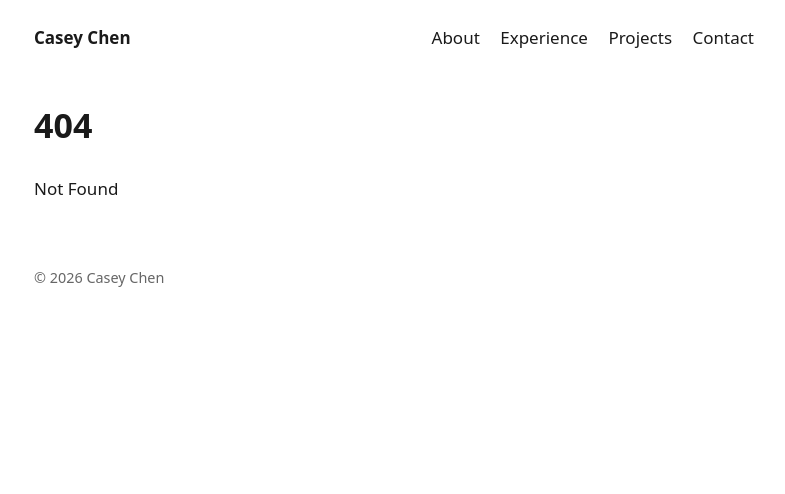
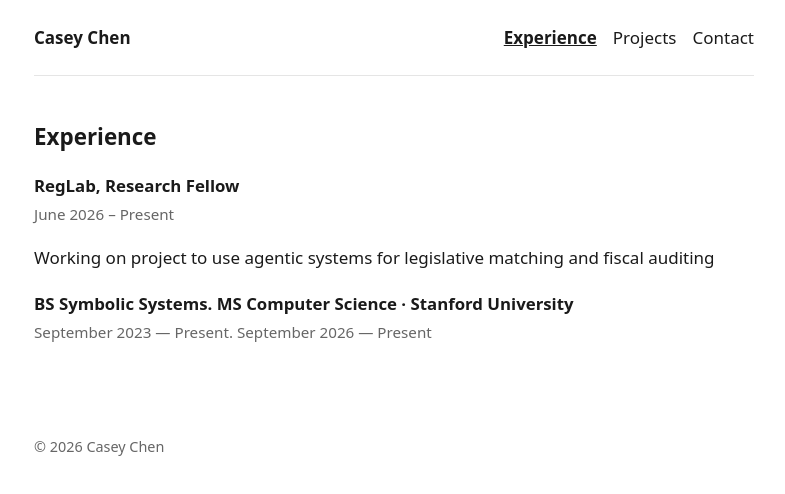
Before and after one commit to caseychen14/caseychen14.github.io, a SvelteKit app: page /experience in a window 1280 px wide. Before the commit this address had no page. Shown: the top 494 px of the page, without its empty margins (246-1031 px from the left). Built offline with nearby package versions, Linux system fonts and the light colour scheme.

Commit message:
feat: split site into separate pages with nav menu
Home now shows only name and intro; Experience, Projects, and Contact
each get their own route, and the nav highlights the current page.

Co-Authored-By: Claude Opus 5.5 (1M context) <noreply@anthropic.com>

```diff
--- a/src/routes/+layout.svelte
+++ b/src/routes/+layout.svelte
@@ -1,10 +1,16 @@
 <script lang="ts">
   import { resolve } from "$app/paths";
+  import { page } from "$app/state";
   import "../styles/global.css";
 
   let { children } = $props();
   const year = new Date().getFullYear();
   const home = resolve("/");
+  const links = [
+    { route: "/experience" as const, label: "Experience" },
+    { route: "/projects" as const, label: "Projects" },
+    { route: "/contact" as const, label: "Contact" },
+  ];
 </script>
 
 <svelte:head>
@@ -15,10 +21,14 @@
 <header class="container nav">
   <a class="brand" href={home}>Casey Chen</a>
   <nav>
-    <a href="{home}#about">About</a>
-    <a href="{home}#experience">Experience</a>
-    <a href="{home}#projects">Projects</a>
-    <a href="{home}#contact">Contact</a>
+    {#each links as link (link.route)}
+      <a
+        href={resolve(link.route)}
+        aria-current={page.url.pathname.startsWith(resolve(link.route)) ? "page" : undefined}
+      >
+        {link.label}
+      </a>
+    {/each}
   </nav>
 </header>
 <main class="container">
--- /dev/null
+++ b/src/routes/experience/+page.svelte
@@ -0,0 +1,16 @@
+<svelte:head><title>Experience · Casey Chen</title></svelte:head>
+
+<section>
+  <h2>Experience</h2>
+  <ul class="timeline">
+    <li>
+      <h3>RegLab, Research Fellow</h3>
+      <p class="meta">June 2026 – Present</p>
+      <p>Working on project to use agentic systems for legislative matching and fiscal auditing</p>
+    </li>
+    <li>
+      <h3>BS Symbolic Systems. MS Computer Science · Stanford University</h3>
+      <p class="meta">September 2023 — Present. September 2026 — Present</p>
+    </li>
+  </ul>
+</section>
--- a/src/routes/projects/[slug]/+page.svelte
+++ b/src/routes/projects/[slug]/+page.svelte
@@ -18,7 +18,7 @@
   <meta name="description" content={summary} />
 </svelte:head>
 
-<p><a href="{resolve('/')}#projects">← All projects</a></p>
+<p><a href={resolve("/projects")}>← All projects</a></p>
 <section class="hero">
   <span class="badge">{kind}</span>
   <h1>{title}</h1>
--- a/src/styles/global.css
+++ b/src/styles/global.css
@@ -53,6 +53,10 @@ a:hover {
 .nav nav a {
   margin-left: 1rem;
   color: var(--fg);
+}
+.nav nav a[aria-current="page"] {
+  font-weight: 700;
+  text-decoration: underline;
 }
 .brand {
   font-weight: 700;
```
Also changed, not shown: src/routes/+page.svelte (+0 -45 lines), src/routes/contact/+page.svelte (added, +10 -0 lines), src/routes/projects/+page.svelte (added, +20 -0 lines), src/routes/projects/+page.ts (renamed from src/routes/+page.ts).
